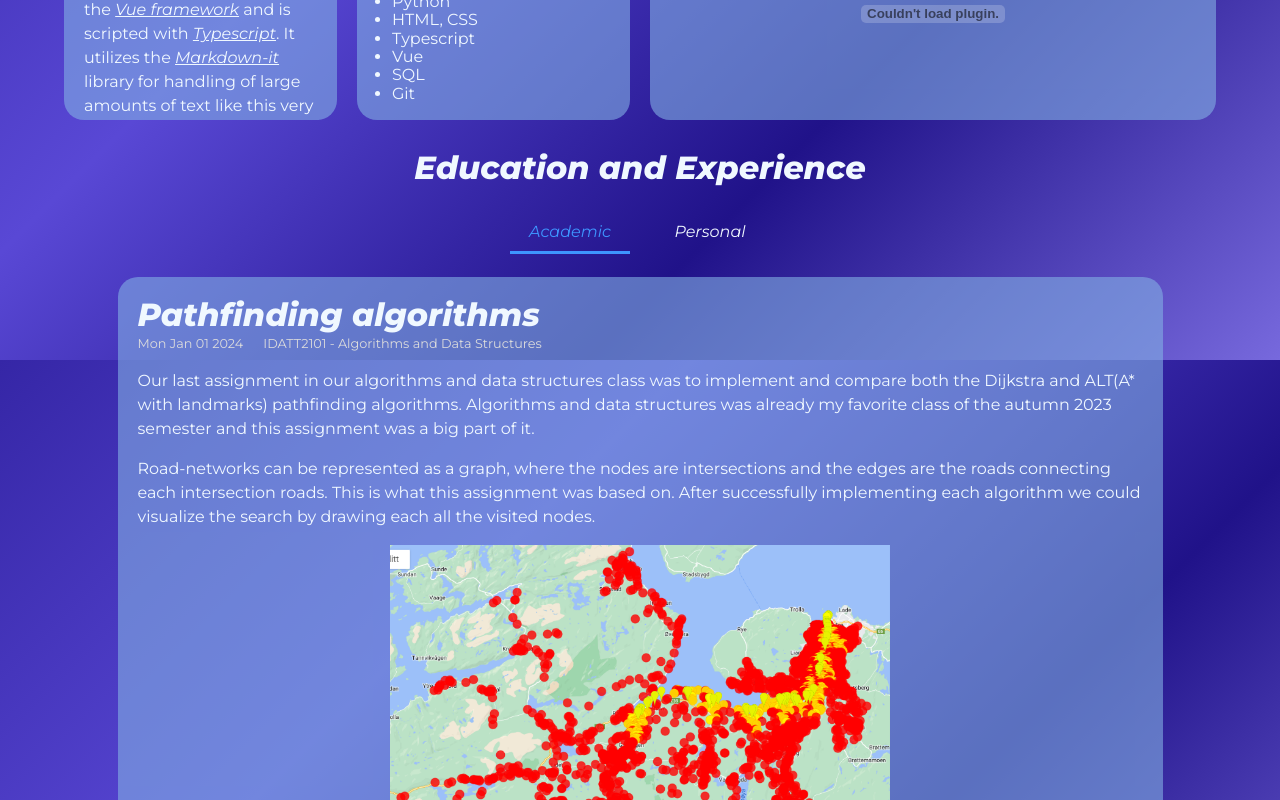
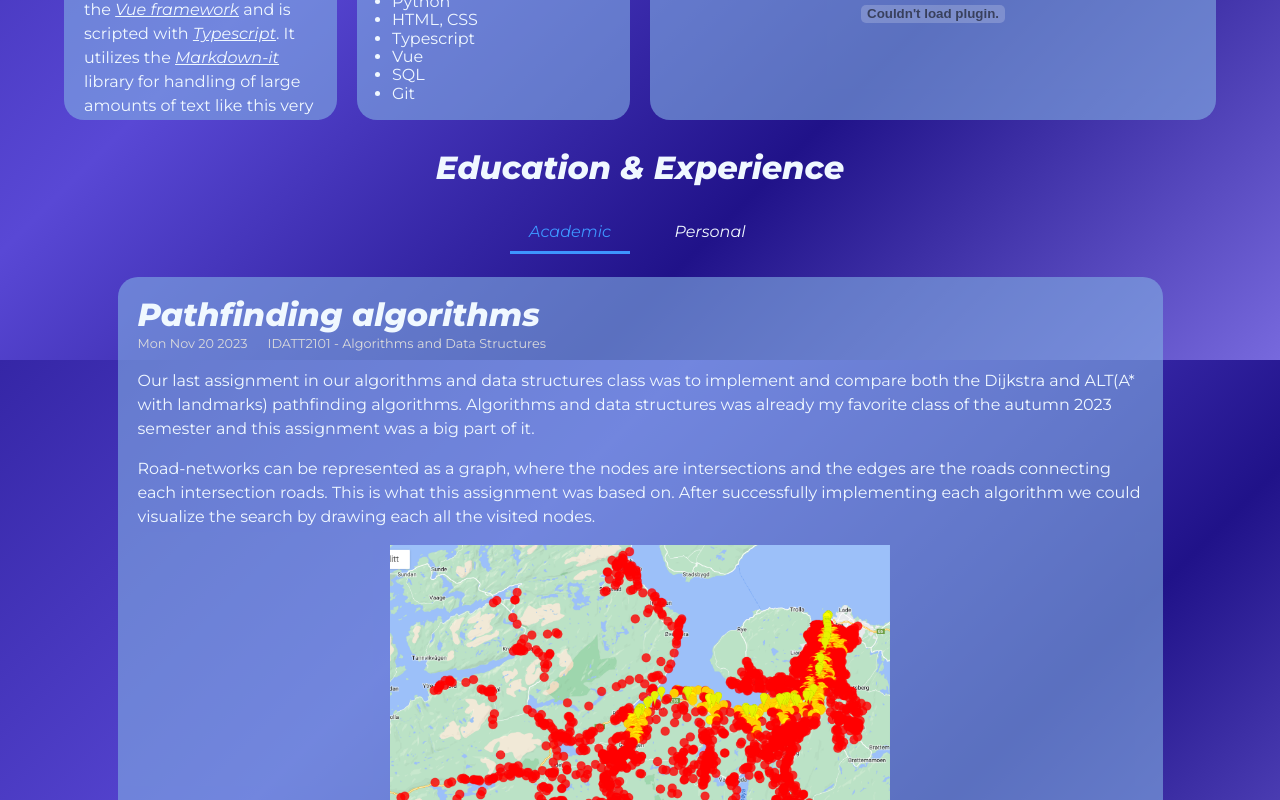
Before and after one commit to troytyggis55/personal-website, a Vue app: page / in a window 1280 px wide. Shown: the part 440-1240 px from the top of the page. Built offline with nearby package versions, Linux system fonts and the light colour scheme.

Commit message:
Refactored functionality into InformationCards component

```diff
--- a/public/Pathfinding.md
+++ b/public/Pathfinding.md
@@ -1,6 +1,6 @@
 ---
 title: Pathfinding algorithms
-date: 2024-01-01
+date: 2023-11-20
 category: IDATT2101 - Algorithms and Data Structures
 ---
 Our last assignment in our algorithms and data structures class was to implement and compare
--- a/src/App.vue
+++ b/src/App.vue
@@ -30,24 +30,7 @@
 
   <Transition name="info" appear>
     <div>
-      <h2 style="text-align: center; padding-top: 30px;">Education and Experience</h2>
-      <InformationNavBar @infoStateEmit="updateInfoState"/>
-
-      <div class="infoContainer" v-if="infoState === 'academic'">
-        <CardTemplate class="infoCard" :react-to-hover="false">
-          <MarkdownRenderer source="Pathfinding.md"/>
-        </CardTemplate>
-      </div>
-
-      <div class="infoContainer" v-if="infoState === 'personal'">
-        <CardTemplate class="infoCard" :react-to-hover="false">
-          <MarkdownRenderer source="FluidSim.md"/>
-        </CardTemplate>
-
-        <CardTemplate class="infoCard" :react-to-hover="false">
-          <MarkdownRenderer source="Bezier.md"/>
-        </CardTemplate>
-      </div>
+      <InformationCards/>
     </div>
   </Transition>
 
@@ -62,15 +45,12 @@ import {defineComponent, ref} from "vue";
 import CardTemplate from "@/components/CardTemplate.vue";
 import CustomFooter from "@/components/CustomFooter.vue";
 import MarkdownRenderer from "@/components/MarkdownRenderer.vue";
-import InformationNavBar from "@/components/InfoNavBar.vue";
+import InformationCards from "@/InformationCards.vue";
 
 defineComponent({
   name: 'App',
   components: {
-    CardTemplate,
-    MarkdownRenderer,
-    CustomFooter,
-    InformationNavBar
+    CustomFooter
   }
 });
 
@@ -79,11 +59,6 @@ function isMobileDevice() {
 }
 
 const isMobile = ref(isMobileDevice());
-const infoState = ref("academic");
-
-const updateInfoState = (newState: string) => {
-  infoState.value = newState;
-}
 </script>
 
 <style>
@@ -163,30 +138,6 @@ const updateInfoState = (newState: string) => {
   gap: 20px;
 }
 
-.infoContainer {
-  display: flex;
-  flex-direction: column;
-  align-items: center;
-  gap: 20px;
-  max-width: 1100px;
-  max-height: 600px;
-  margin: 0 auto;
-  overflow: auto;
-}
-
-.infoContainer::-webkit-scrollbar-track {
-  background: transparent;
-}
-
-.infoContainer::-webkit-scrollbar-thumb {
-  border-radius: 10px;
-}
-
-.infoCard {
-  max-width: 95%;
-  flex-shrink: 0;
-}
-
 .v-enter-active, .v-leave-active {
   transition: opacity 0.5s;
 }
@@ -196,7 +147,7 @@ const updateInfoState = (newState: string) => {
 }
 
 
-@media screen and (min-width: 480px) {
+@media screen and (min-width: 600px) {
   :root{
     --horizontal-padding: 5%;
   }
@@ -236,7 +187,7 @@ const updateInfoState = (newState: string) => {
   }
 }
 
-@media screen and (min-width: 768px) {
+@media screen and (min-width: 900px) {
   .gridCardContainer {
     grid-template-columns: repeat(4, 1fr);
   }
@@ -257,4 +208,11 @@ const updateInfoState = (newState: string) => {
     grid-area: 2 / 2 / 2 / 2;
   }
 }
+
+@media screen and (min-width: 2000px) {
+  #app {
+    padding-left: calc((100vw - 2000px) / 2);
+    padding-right: calc((100vw - 2000px) / 2);
+  }
+}
 </style>
--- /dev/null
+++ b/src/InformationCards.vue
@@ -0,0 +1,71 @@
+<template>
+  <h2 style="text-align: center; padding-top: 30px;">Education & Experience</h2>
+  <InformationNavBar @infoStateEmit="updateInfoState"/>
+  <div class="infoContainer" v-if="infoState === 'personal'">
+    <CardTemplate class="infoCard" :react-to-hover="false">
+      <MarkdownRenderer source="FluidSim.md"/>
+    </CardTemplate>
+
+    <CardTemplate class="infoCard" :react-to-hover="false">
+      <MarkdownRenderer source="Bezier.md"/>
+    </CardTemplate>
+  </div>
+  <div class="infoContainer" v-if="infoState === 'academic'">
+    <CardTemplate class="infoCard" :react-to-hover="false">
+      <MarkdownRenderer source="Pathfinding.md"/>
+    </CardTemplate>
+  </div>
+</template>
+<script setup lang="ts">
+import {defineComponent, ref} from "vue";
+import CardTemplate from "@/components/CardTemplate.vue";
+import MarkdownRenderer from "@/components/MarkdownRenderer.vue";
+import InformationNavBar from "@/components/InfoNavBar.vue";
+
+defineComponent({
+  name: 'InformationCards',
+  components: {
+    InformationNavBar,
+    CardTemplate,
+    MarkdownRenderer
+  }
+});
+
+const infoState = ref("academic");
+
+const updateInfoState = (newState: string) => {
+  infoState.value = newState;
+}
+</script>
+
+<style scoped>
+.infoContainer {
+  display: flex;
+  flex-direction: column;
+  align-items: center;
+  gap: 20px;
+  max-width: 1100px;
+  max-height: 600px;
+  margin: 0 auto;
+  overflow: auto;
+}
+
+.infoContainer::-webkit-scrollbar-track {
+  background: transparent;
+}
+
+.infoContainer::-webkit-scrollbar-thumb {
+  border-radius: 10px;
+}
+
+.infoCard {
+  max-width: 95%;
+  flex-shrink: 0;
+}
+
+@media screen and (min-width: 600px) {
+  :root {
+    --horizontal-padding: 5%;
+  }
+}
+</style>
--- a/src/components/CardTemplate.vue
+++ b/src/components/CardTemplate.vue
@@ -28,6 +28,7 @@ h1, h2, h3, h4, h5, h6 {
   border-radius: 20px;
   overflow: hidden;
   transition: 0.3s;
+  width: 100%;
 }
 
 .outerWithHover:hover {
```
